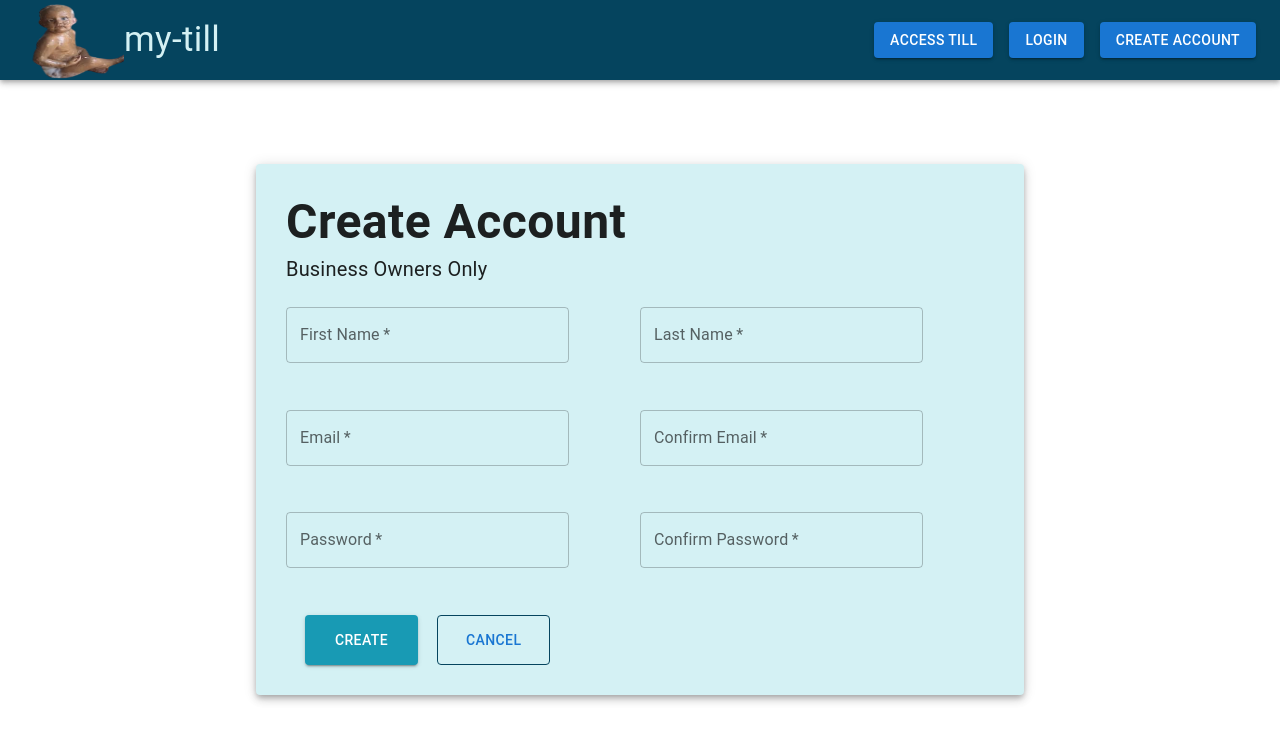
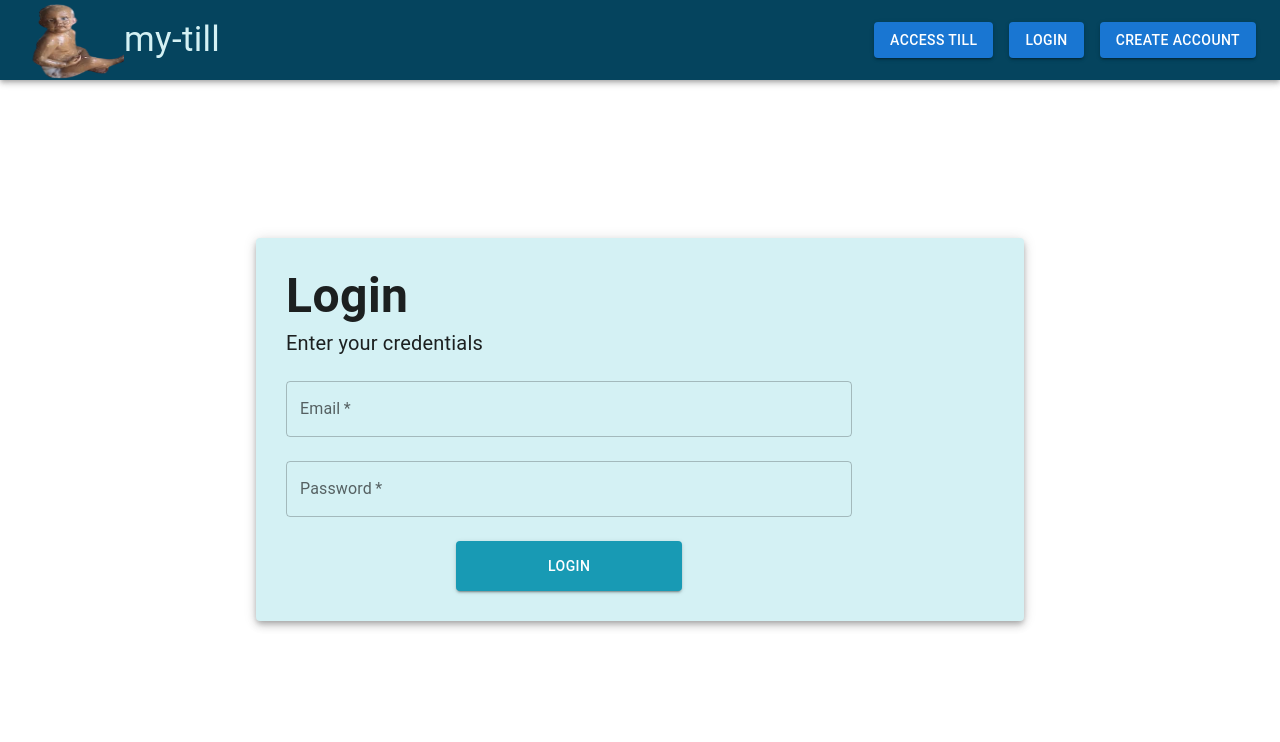
Before and after one commit to SWEseniordesign/senior-design, a React (Create React App) app: page /login in a window 1280 px wide. Shown: the top 742 px of the page. Built offline with nearby package versions, Linux system fonts and the light colour scheme.

Commit message:
Changing to make login page

```diff
--- a/src/pages/Login/Login.js
+++ b/src/pages/Login/Login.js
@@ -3,7 +3,7 @@ import { makeStyles } from "@mui/styles";
 import React, { useEffect, useState } from "react";
 import { useNavigate } from "react-router-dom";
 import { COLOR_PALETTE, FONT_FAMILY } from "../../Constants";
-import { saveUser } from "../../requests/users-req";
+import { login } from "../../requests/users-req";
 
 const useStyle = makeStyles({
     root: {
@@ -62,14 +62,12 @@ export const Login = () => {
 
     const navigate = useNavigate();
 
-    const [firstName, setFirstName] = useState('');
-    const [lastName, setLastName] = useState('');
     const [email, setEmail] = useState('');
-    const [confirmEmail, setConfirmEmail] = useState('');
+    const [dbEmail, setDbEmail] = useState('');
     const [password, setPassword] = useState('');
-    const [confirmPassword, setConfirmPassword] = useState('');
-    const [passwordError, setPasswordError] = useState(false);
-    const [emailError, setEmailError] = useState(false);
+    const [dBPassword, setdBPassword] = useState('');
+    //const [passwordError, setPasswordError] = useState(false);
+    //const [emailError, setEmailError] = useState(false);
     const [open, setOpen] = useState(false);
     const [alertMessage, setAlertMessage] = useState({message: '', status: 'success'});
     // const {isLoading: isUserCreated, refetch: refetchUser} = useQuery([{
@@ -92,41 +90,35 @@ export const Login = () => {
     const handleSubmit = async(e) => {
         e.preventDefault();
         try{
-            if(!emailError && email.includes("@") && !passwordError){
-                let newUser = {
-                    fname: firstName,
-                    lname: lastName,
+            if(email.includes("@")){
+                let userCreds = {
                     email: email,
                     password: password
                 }
-                let error = await saveUser(newUser);
+                let error = await login(userCreds);
 
                 if(error.code === 403){
                     setAlertMessage({message: error.err, status: 'warning'});
                 } else {
-                    setAlertMessage({message: 'Account Created!', status: 'success'})
+                    setAlertMessage({message: 'Logged in!', status: 'success'})
                 }
 
                 setOpen(true);
                 formSubmitted_ResetValues();
             }
         } catch(e){
-            console.log('bruh');
+            console.log('dn');
         }
 
     }
 
     const formSubmitted_ResetValues = () => {
-        setFirstName('');
-        setLastName('');
         setEmail('');
-        setConfirmEmail('');
         setPassword('');
-        setConfirmPassword('');
     }
 
-
-    useEffect(() => {
+    //TODO: instead of this check if email/pass exists? Or already done in auth
+    /*useEffect(() => {
         if(password !== confirmPassword){
             setPasswordError(true);
         } else {
@@ -137,8 +129,10 @@ export const Login = () => {
         } else {
             setEmailError(false);
         }
-    }, [firstName, lastName, email, password, confirmEmail, confirmPassword]);
+    }, [email, password]);*/
 
+
+    //CHECK: autocompletes and Snackbar
     return (
         <div className={classes.root}>
             <Paper className={classes.paper} elevation={5} sx={{
@@ -153,86 +147,43 @@ export const Login = () => {
                             lineHeight: '56px',
                             display: 'flex',
                             alignItems: 'center'
-                        }}>Create Account</Typography>
+                        }}>Login</Typography>
                         <Typography sx={{
                             fontFamily: FONT_FAMILY,
                             fontSize: '20px',
                             lineHeight: '28px',
                             display: 'flex',
                             alignItems: 'center'
-                        }}>Business Owners Only</Typography>
+                        }}>Enter your credentials</Typography>
                     </div>
-                    <form id="create-account-form" onSubmit={handleSubmit}>
+                    <form id="login-form" onSubmit={handleSubmit}>
                         <Grid container rowSpacing={3}>
-                            <Grid item xs={12} md={6}>
-                                <TextField
-                                    label='First Name'
-                                    value={firstName}
-                                    required
-                                    onChange={(e) => setFirstName(e.target.value)}
-                                    helperText=" "
-                                    autoComplete="new-password"
-                                    sx={{ width: '80%'}}/>
-                            </Grid>
-                            <Grid item xs={12} md={6}>
-                                <TextField
-                                    label='Last Name'
-                                    value={lastName}
-                                    required
-                                    onChange={(e) => setLastName(e.target.value)}
-                                    helperText=" "
-                                    autoComplete="new-password"
-                                    sx={{ width: '80%'}}/>
-                            </Grid>
-                            <Grid item xs={12} md={6}>
+                            <Grid item xs={12} md={12}>
                                 <TextField
                                     label='Email'
                                     value={email}
                                     required
                                     onChange={(e) => setEmail(e.target.value)}
-                                    error={emailError}
-                                    helperText={emailError ? "Emails does not match" : (!email.includes("@") && email.length !== 0) ? "Not a valid email" : " " }
-                                    autoComplete="new-password"
+                                    //error={emailError}
+                                    //helperText={emailError ? "Emails does not match" : (!email.includes("@") && email.length !== 0) ? "Not a valid email" : " " }
+                                    //autoComplete="new-password"
                                     sx={{ width: '80%'}}/>
                             </Grid>
-                            <Grid item xs={12} md={6}>
-                                <TextField
-                                    label='Confirm Email'
-                                    value={confirmEmail}
-                                    required
-                                    onChange={(e) => setConfirmEmail(e.target.value)}
-                                    error={emailError}
-                                    helperText=" "
-                                    autoComplete="new-password"
-                                    sx={{ width: '80%'}}/>
-                            </Grid>
-                            <Grid item xs={12} md={6}>
+                            <Grid item xs={12} md={12}>
                                 <TextField
                                     label='Password'
                                     type='password'
                                     value={password}
                                     required
                                     onChange={(e) => setPassword(e.target.value)}
-                                    error={passwordError}
-                                    helperText={passwordError ? "Passwords does not match" : " "}
-                                    autoComplete="new-password"
+                                    //error={passwordError}
+                                    //helperText={passwordError ? "Passwords does not match" : " "}
+                                    //autoComplete="new-password"
                                     sx={{ width: '80%'}}/>
                             </Grid>
-                            <Grid item xs={12} md={6}>
-                                <TextField
-                                    label='Confirm Password'
-                                    type='password'
-                                    value={confirmPassword}
-                                    required
-                                    onChange={(e) => setConfirmPassword(e.target.value)}
-                                    autoComplete="new-password"
-                                    error={passwordError}
-                                    sx={{ width: '80%'}}/>
-                            </Grid>
-                            <Grid item xs={12} md={6}>
+                            <Grid item xs={12} md={12}>
                                 <div className={classes.buttons_container}>
-                                    <Button variant='contained' type="submit" className={classes.create_button}>Create</Button>
-                                    <Button variant='outlined' onClick={() => navigate('/')} className={classes.cancel_button}>Cancel</Button>
+                                    <Button variant='contained' type="submit" className={classes.create_button}>LOGIN</Button>
                                 </div>
                             </Grid>
                         </Grid>
```
